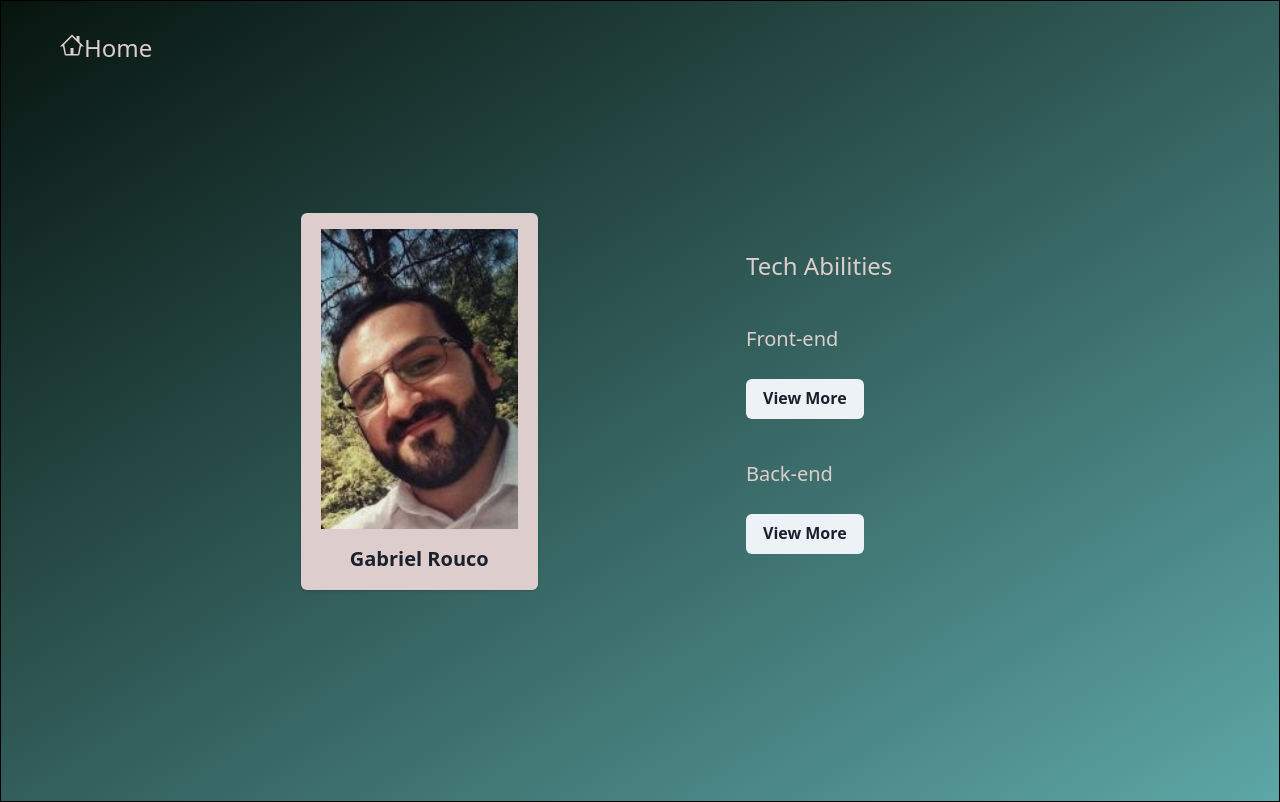
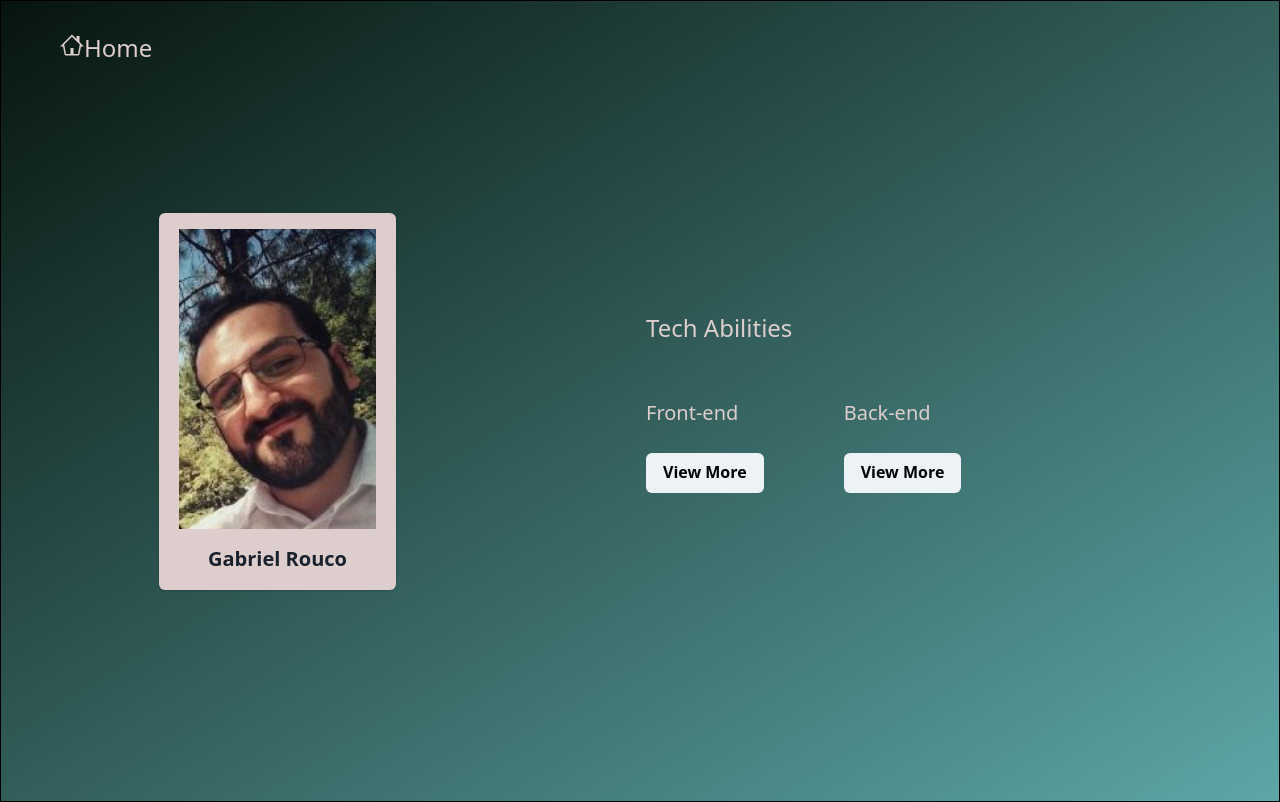
Before and after one commit to Ricardo-Gabriel-Rouco/Portfolio, a React (Vite) app in the folder portfolio/: page /about in a window 1280 px wide. Built offline with nearby package versions, Linux system fonts and the light colour scheme.

Commit message:
modificaciones about us

```diff
--- a/portfolio/src/components/AboutMe/AboutMe.jsx
+++ b/portfolio/src/components/AboutMe/AboutMe.jsx
@@ -8,6 +8,7 @@ import {
   CardBody,
   Image,
   Text,
+  Flex,
   Grid,
   GridItem,
   useDisclosure,
@@ -18,7 +19,7 @@ import {
   ModalBody,
   ModalCloseButton,
 } from "@chakra-ui/react";
-import {Link as reactLink} from 'react-router-dom'
+import { Link as reactLink } from "react-router-dom";
 import { GoHome } from "react-icons/go";
 import image from "../../assets/gabrielRouco.jpg";
 import theme from "../../theme";
@@ -52,18 +53,25 @@ function AboutMe() {
       alignItems="center"
     >
       <Box position="absolute" top={0} left={0} padding={30} marginLeft={30}>
-        <Link as={reactLink} to={"/"} fontSize={theme.fontSizes.xxl} color={theme.fontColors.primary}>
+        <Link
+          as={reactLink}
+          to={"/"}
+          fontSize={theme.fontSizes.xxl}
+          color={theme.fontColors.primary}
+        >
           <Icon as={GoHome} />
           Home
         </Link>
       </Box>
       <GridItem
         maxW="50%"
-        display="flex"
-        flexDirection="column"
-        justifyContent="center"
-        alignItems={"center"}
-        marginLeft={300}
+        display={"flex"}
+        flexDirection={"column"}
+        alignContent={"center"}
+        color={theme.fontColors.primary}
+        justifyContent={{ base: "center", md: "flex-start" }} // centra verticalmente en pantallas pequeñas
+        gap={3} // aumenta o disminuye el espacio entre los elementos
+        margin={"0 auto"}
       >
         <Card maxW="sm" backgroundColor={theme.colors.bg3} marginRight={20}>
           <CardBody
@@ -90,26 +98,27 @@ function AboutMe() {
         maxW="50%"
         display={"flex"}
         flexDirection={"column"}
-        justifyContent="center"
         alignContent={"center"}
         color={theme.fontColors.primary}
-        marginLeft={100}
+        justifyContent={{ base: "center", md: "flex-start" }} // centra verticalmente en pantallas pequeñas
+        gap={3} // aumenta o disminuye el espacio entre los elementos
       >
         <Text fontSize={theme.fontSizes.xxl}>Tech Abilities</Text>
         <Box>
+          <Flex flexDirection="row" alignItems="center">
+            <Flex flexDirection={"column"}>
               <Text fontSize={theme.fontSizes.xl} marginTop={10}>
                 Front-end
               </Text>
-        {/* <Text>JavaScript</Text>
-        <Text>React Js</Text>
-        <Text>Redux</Text> */}
               <Button
                 onClick={onFrontOpen}
                 marginTop={25}
                 style={{ alignSelf: "center" }}
+                color={'black'}
               >
                 View More
               </Button>
+            </Flex>
             <Modal isOpen={isFrontOpen} onClose={onFrontClose}>
               <ModalOverlay />
               <ModalContent>
@@ -126,19 +135,19 @@ function AboutMe() {
                 </ModalBody>
               </ModalContent>
             </Modal>
+            <Flex flexDirection={'column'} marginLeft={20}>
             <Text fontSize={theme.fontSizes.xl} marginTop={10}>
               Back-end
             </Text>
-        {/* <Text>Sequelize</Text>
-        <Text>Postgre SQL</Text>
-        <Text>Express</Text> */}
             <Button
               onClick={onBackOpen}
               marginTop={25}
               style={{ alignSelf: "center" }}
+              color={'black'}
             >
               View More
             </Button>
+            </Flex>
             <Modal isOpen={isBackOpen} onClose={onBackClose}>
               <ModalOverlay />
               <ModalContent>
@@ -154,6 +163,7 @@ function AboutMe() {
                 </ModalBody>
               </ModalContent>
             </Modal>
+          </Flex>
         </Box>
       </GridItem>
     </Grid>
```
Lines whose indentation alone changed are shown as unchanged.
